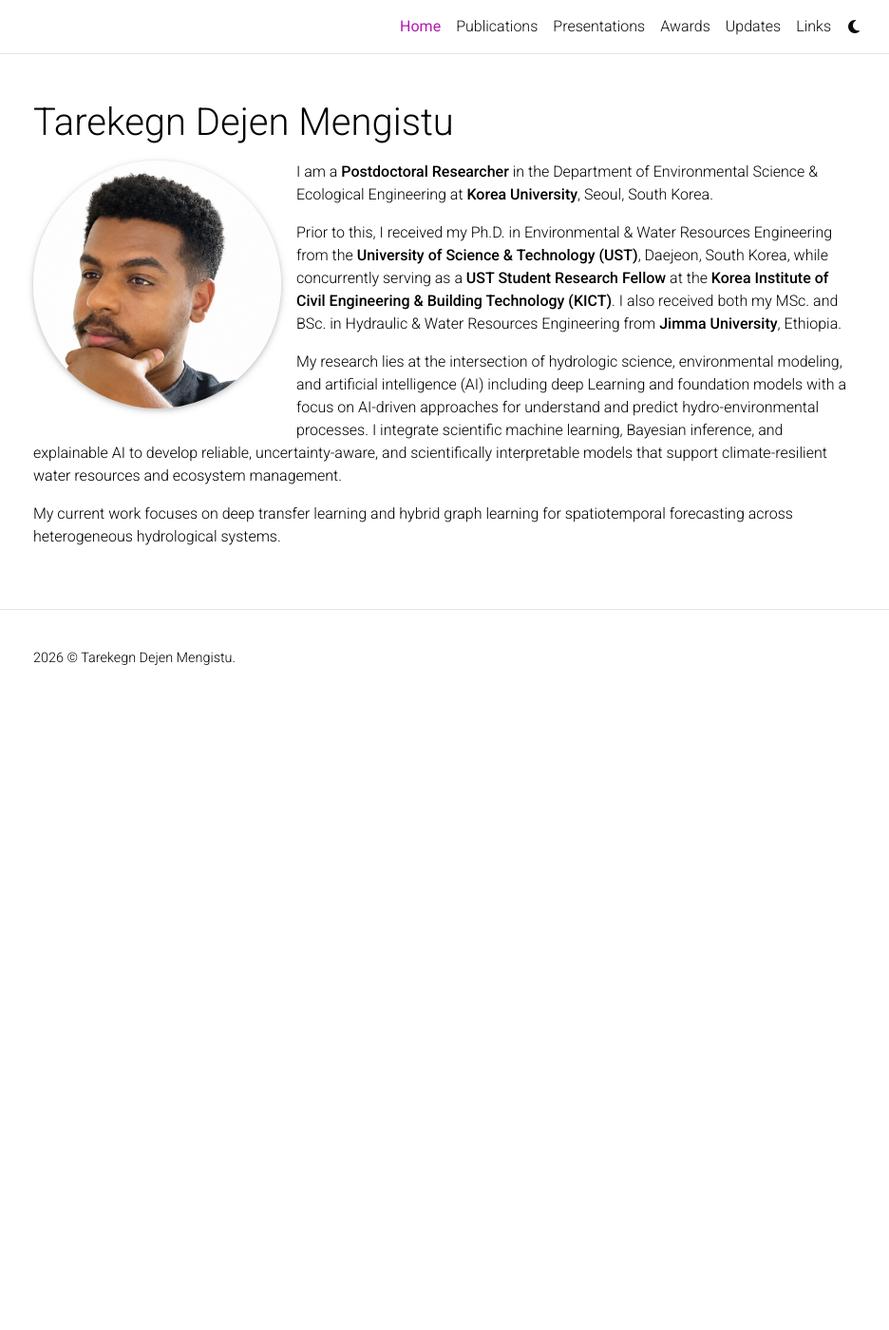
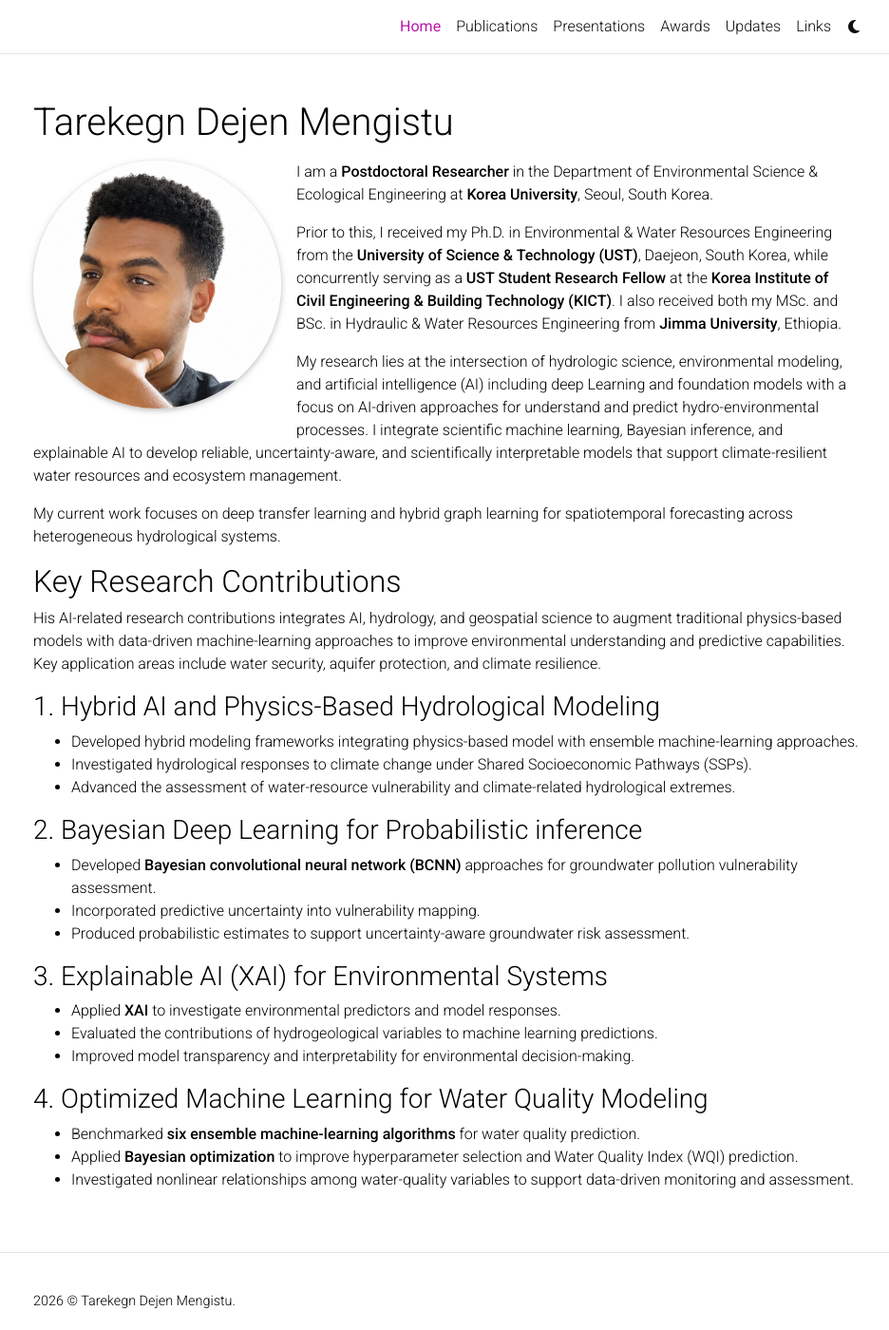
Before and after one commit to tdmengistu/tdmengistu.github.io, a Jekyll site: the page built from _pages/about.md, in a window 1280 px wide and 1400 px high. Shown: the whole window at 95% size, without its empty margins (170-1106 px from the left). Built offline with Jekyll 4.4.1, drawn with Linux system fonts in a browser that asks for light colours; a style sheet for code colours, icons or effects is not loaded.

Commit message:
Update about.md

```diff
--- a/_pages/about.md
+++ b/_pages/about.md
@@ -20,3 +20,33 @@ Prior to this, I received my Ph.D. in Environmental & Water Resources Engineerin
 My research lies at the intersection of hydrologic science, environmental modeling, and artificial intelligence (AI) including deep Learning and foundation models with a focus on AI-driven approaches for understand and predict hydro-environmental processes. I integrate scientific machine learning, Bayesian inference, and explainable AI to develop reliable, uncertainty-aware, and scientifically interpretable models that support climate-resilient water resources and ecosystem management.
 
 My current work focuses on deep transfer learning and hybrid graph learning for spatiotemporal forecasting across heterogeneous hydrological systems.
+
+
+
+## Key Research Contributions
+
+His AI-related research contributions  integrates AI, hydrology, and geospatial science to augment traditional physics-based models with data-driven machine-learning approaches to improve environmental understanding and predictive capabilities. Key application areas include water security, aquifer protection, and climate resilience.
+
+### 1. Hybrid AI and Physics-Based Hydrological Modeling
+
+- Developed hybrid modeling frameworks integrating physics-based model with ensemble machine-learning approaches.
+- Investigated hydrological responses to climate change under Shared Socioeconomic Pathways (SSPs).
+- Advanced the assessment of water-resource vulnerability and climate-related hydrological extremes.
+
+### 2. Bayesian Deep Learning for Probabilistic inference
+
+- Developed **Bayesian convolutional neural network (BCNN)** approaches for groundwater pollution vulnerability assessment.
+- Incorporated predictive uncertainty into vulnerability mapping.
+- Produced probabilistic estimates to support uncertainty-aware groundwater risk assessment.
+
+### 3. Explainable AI (XAI) for Environmental Systems
+
+- Applied **XAI** to investigate environmental predictors and model responses.
+- Evaluated the contributions of hydrogeological variables to machine learning predictions.
+- Improved model transparency and interpretability for environmental decision-making.
+
+### 4. Optimized Machine Learning for Water Quality Modeling
+
+- Benchmarked **six ensemble machine-learning algorithms** for water quality prediction.
+- Applied **Bayesian optimization** to improve hyperparameter selection and Water Quality Index (WQI) prediction.
+- Investigated nonlinear relationships among water-quality variables to support data-driven monitoring and assessment.
```
